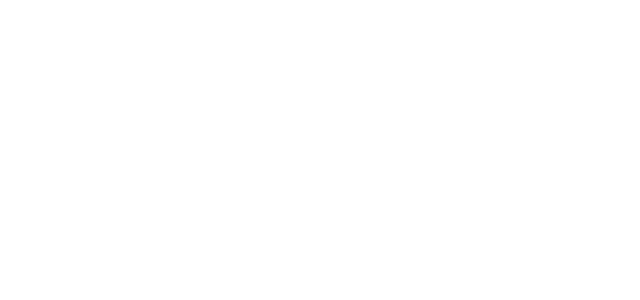
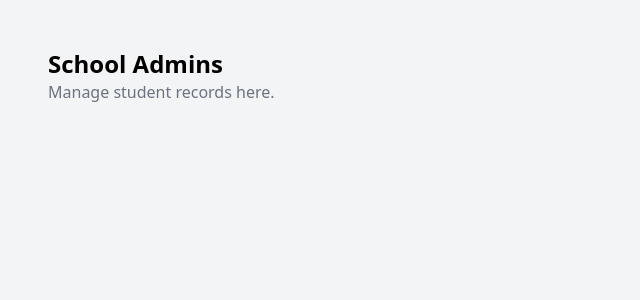
Before and after one commit to Ayush5605/ERP_SYS, a React (Vite) app in the folder school-erp-frontend/: page /super-admin/school-admins in a window 1280 px wide. Before the commit this address had no page. Shown: the top 300 px of the page, without its empty margins (0-640 px from the left). Built offline with nearby package versions, Linux system fonts and the light colour scheme.

Commit message:
all the routes connected for side-bar options

```diff
--- a/school-erp-frontend/src/App.jsx
+++ b/school-erp-frontend/src/App.jsx
@@ -1,17 +1,31 @@
 import { BrowserRouter, Routes, Route } from "react-router-dom";
 import Login from "./pages/Login";
-import ProtectedRoute from "./components/ProtectedRoute";
 import DashboardLayout from "./layouts/DahboardLayout.jsx";
-import { ROLES } from "./constants/roles.js";
 
-import AdminDashboard from "./pages/Dashboard/AdminDashboard.jsx";
-import TeacherDashboard from "./pages/Dashboard/TeacherDashboard.jsx";
-import StudentDashboard from "./pages/Dashboard/StudentDashboard.jsx";
-import ParentDashboard from "./pages/Dashboard/ParentDashboard.jsx";
-import SuperAdminDashboard from "./pages/Dashboard/SuperAdminDashboard.jsx";
-import Dashboard from "./pages/Dashboard";
+import Dashboard from "./pages/Dashboard.jsx";
 
-import { UserProvider } from "./context/UserContext.jsx"; // ✅ ADD THIS
+/* Normal pages */
+import Students from "./pages/students/Students.jsx";
+import Academics from "./pages/academics/Academics";
+import Fees from "./pages/fees/Fees.jsx";
+import Attendance from "./pages/attendance/Attendance.jsx";
+import Examination from "./pages/examination/Examination";
+
+/* Super Admin pages */
+import Schools from "./pages/super-admin/Schools.jsx";
+import Subscriptions from "./pages/super-admin/Subscriptions.jsx";
+import Security from "./pages/super-admin/Security.jsx";
+
+import { UserProvider } from "./context/UserContext.jsx";
+import Homewrok from "./pages/homework/Homework";
+import Inventory from "./pages/inventory/Inventory";
+import Library from "./pages/library/Library";
+import Transport from "./pages/transport/Transport";
+import AuditLog from "./pages/super-admin/AuditLogs";
+import Settings from "./pages/super-admin/Settings";
+import Hostel from "./pages/hostel/Hostel";
+import Overview from "./pages/super-admin/Overview";
+import Admin from "./pages/super-admin/Admin";
 
 export default function App() {
   return (
@@ -20,11 +34,32 @@
         <Routes>
           <Route path="/login" element={<Login />} />
 
-          {/* DASHBOARD LAYOUT */}
-          <Route path="/dashboard" element={<DashboardLayout />}>
-            <Route index element={<Dashboard />} />
+          {/* MAIN LAYOUT */}
+          <Route element={<DashboardLayout />}>
+            {/* ROLE-BASED DASHBOARD */}
+            <Route path="/dashboard" element={<Dashboard />} />
 
+            {/* SIDEBAR ROUTES */}
+            <Route path="/academics" element={<Academics/>}/>
+            <Route path="/students" element={<Students />} />
+            <Route path="/examination" element={<Examination/>}/>
+            <Route path="homework" element={<Homewrok/>}/>
+            <Route path="/hostel" element={<Hostel/>}/>
+            <Route path="/inventory" element={<Inventory/>}/>
+            <Route path="/library" elements={<Library/>}/>
+            <Route path="/transport" element={<Transport/>}/>
 
+            <Route path="/fees" element={<Fees />} />
+            <Route path="/attendance" element={<Attendance />} />
+
+            {/* SUPER ADMIN ROUTES */}
+            <Route path="/super-admin/schools" element={<Schools />} />
+            <Route path="/super-admin/subscriptions" element={<Subscriptions />} />
+            <Route path="/super-admin/security" element={<Security />} />
+            <Route path="/super-admin/auditlog" element={<AuditLog/>}/>
+            <Route path="/super-admin/setting" element={<Settings/>}/>
+            <Route path="/super-admin/sa-dashboard" element={<Overview/>}/>
+            <Route path="/super-admin/school-admins" element={<Admin/>}/>
           </Route>
         </Routes>
       </BrowserRouter>
--- /dev/null
+++ b/school-erp-frontend/src/pages/super-admin/Admin.jsx
@@ -0,0 +1,8 @@
+export default function Admin() {
+  return (
+    <div className="p-6">
+      <h1 className="text-2xl font-semibold">School Admins</h1>
+      <p className="text-gray-500">Manage student records here.</p>
+    </div>
+  );
+}
--- /dev/null
+++ b/school-erp-frontend/src/pages/super-admin/Overview.jsx
@@ -0,0 +1,8 @@
+export default function Overview() {
+  return (
+    <div className="p-6">
+      <h1 className="text-2xl font-semibold">Overview</h1>
+      <p className="text-gray-500">Manage student records here.</p>
+    </div>
+  );
+}
```
